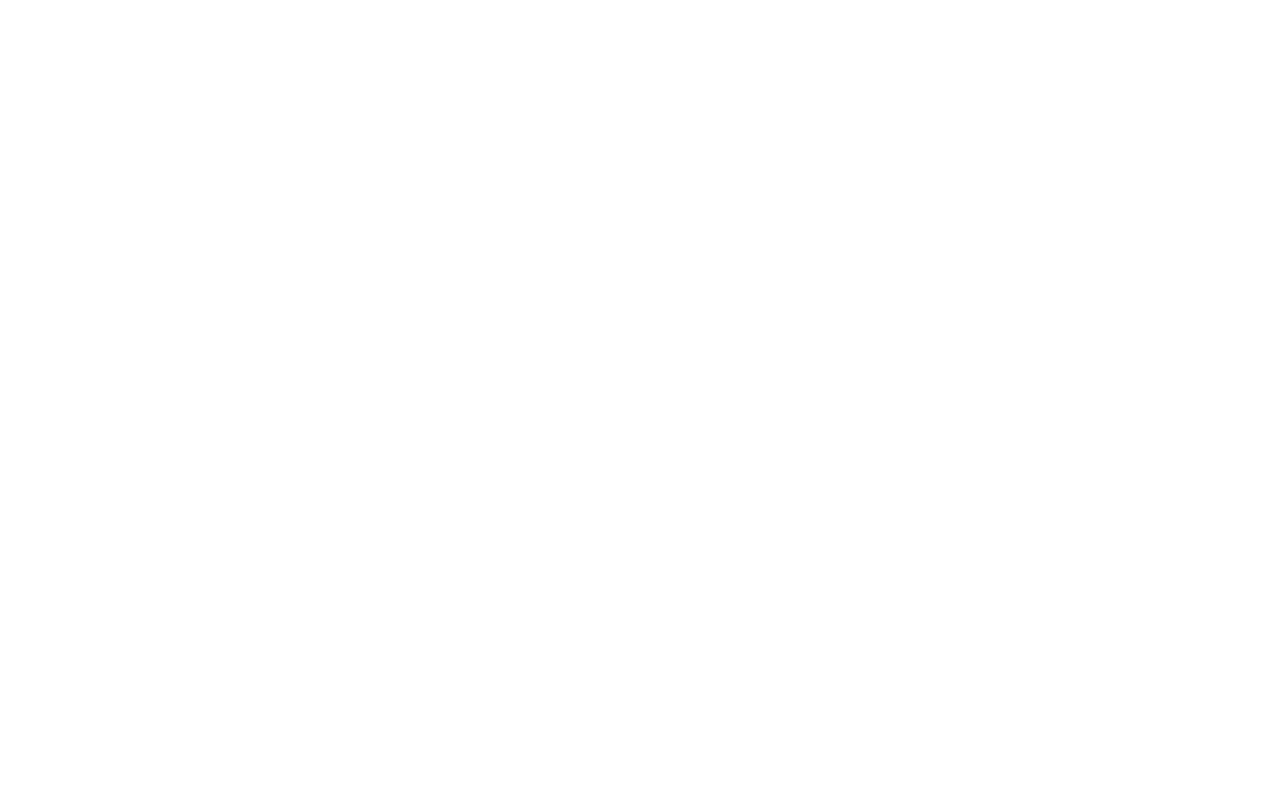
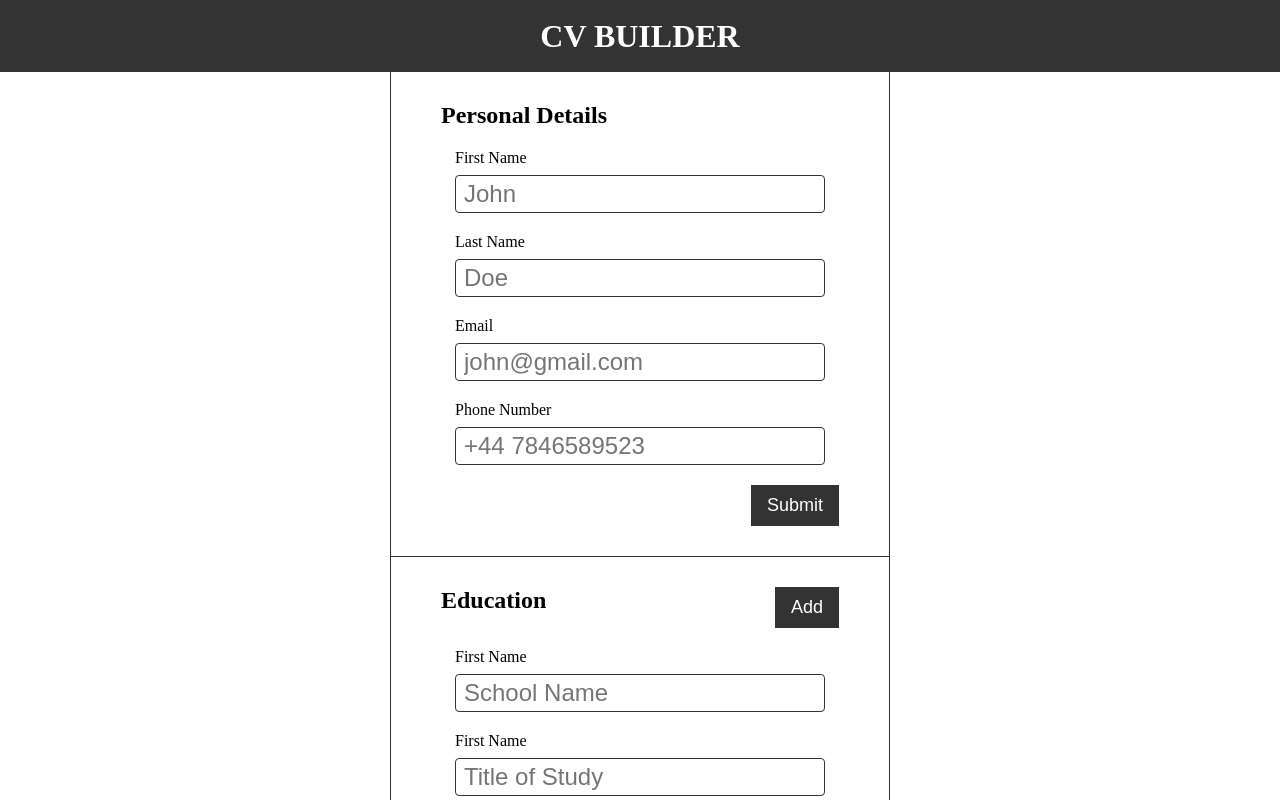
Before and after one commit to Tomd304/cv-project, a React (Create React App) app: page / in a window 1280 px wide. Shown: the top 800 px of the page. Built offline with nearby package versions, Linux system fonts and the light colour scheme.

Commit message:
Basic page forms created

```diff
--- a/src/App.js
+++ b/src/App.js
@@ -1,5 +1,20 @@
-function App() {
-  return <div className="App"></div>;
+import { Component } from "react";
+import { Navbar } from "./components/Navbar";
+import { Details } from "./components/Details";
+import { Education } from "./components/Education";
+import { Experience } from "./components/Experience";
+
+class App extends Component {
+  render() {
+    return (
+      <div className="App">
+        <Navbar />
+        <Details />
+        <Education />
+        <Experience />
+      </div>
+    );
+  }
 }
 
 export default App;
--- /dev/null
+++ b/src/components/Details.js
@@ -0,0 +1,33 @@
+import { Component } from "react";
+
+class Details extends Component {
+  constructor(props) {
+    super(props);
+  }
+  render() {
+    return (
+      <form className="input-form">
+        <h2 className="form-header">Personal Details</h2>
+        <div className="label-group">
+          <label>First Name</label>
+          <input placeholder="John" />
+        </div>
+        <div className="label-group">
+          <label>Last Name</label>
+          <input placeholder="Doe" />
+        </div>
+        <div className="label-group">
+          <label>Email</label>
+          <input placeholder="john@gmail.com" />
+        </div>
+        <div className="label-group">
+          <label>Phone Number</label>
+          <input placeholder="+44 7846589523" />
+        </div>
+        <button type="button">Submit</button>
+      </form>
+    );
+  }
+}
+
+export { Details };
--- /dev/null
+++ b/src/components/Education.js
@@ -0,0 +1,37 @@
+import { Component } from "react";
+
+class Education extends Component {
+  constructor(props) {
+    super(props);
+  }
+  render() {
+    return (
+      <form className="input-form">
+        <div className="row">
+          <h2 className="form-header">Education</h2>
+          <button type="button">Add</button>
+        </div>
+        <div className="label-group">
+          <label>First Name</label>
+          <input placeholder="School Name" />
+        </div>
+        <div className="label-group">
+          <label>First Name</label>
+          <input placeholder="Title of Study" />
+        </div>
+
+        <div className="label-group">
+          <label>Start Date</label>
+          <input type="date" />
+        </div>
+        <div className="label-group">
+          <label>End Date</label>
+          <input type="date" />
+        </div>
+        <button type="button">Submit</button>
+      </form>
+    );
+  }
+}
+
+export { Education };
--- /dev/null
+++ b/src/components/Experience.js
@@ -0,0 +1,39 @@
+import { Component } from "react";
+
+class Experience extends Component {
+  constructor(props) {
+    super(props);
+  }
+  render() {
+    return (
+      <form className="input-form">
+        <div className="row">
+          <h2 className="form-header">Experience</h2>
+          <button type="button">Add</button>
+        </div>
+        <div className="label-group">
+          <label>First Name</label>
+          <input placeholder="School Name" />
+        </div>
+        <div className="label-group">
+          <label>First Name</label>
+          <input placeholder="Title of Study" />
+        </div>
+
+        <div className="label-group">
+          <label>Start Date</label>
+          <input type="date" />
+        </div>
+        <div className="label-group">
+          <label>End Date</label>
+          <input type="date" />
+        </div>
+        <button className="add-experience-btn" type="button">
+          Submit
+        </button>
+      </form>
+    );
+  }
+}
+
+export { Experience };
--- /dev/null
+++ b/src/components/Navbar.js
@@ -0,0 +1,16 @@
+import { Component } from "react";
+
+class Navbar extends Component {
+  constructor(props) {
+    super(props);
+  }
+  render() {
+    return (
+      <div className="navbar-div">
+        <h1 className="navbar-title">CV BUILDER</h1>
+      </div>
+    );
+  }
+}
+
+export { Navbar };
--- a/src/index.js
+++ b/src/index.js
@@ -1,6 +1,7 @@
 import React from "react";
 import ReactDOM from "react-dom";
 import App from "./App";
+import "./styles.css";
 
 ReactDOM.render(
   <React.StrictMode>
--- /dev/null
+++ b/src/styles.css
@@ -0,0 +1,68 @@
+* {
+    padding: 0;
+    margin: 0;
+    box-sizing: border-box;
+}
+
+.App {
+    display: flex;
+    flex-direction: column;
+    align-items: center;
+
+}
+
+.navbar-div {
+    height: 72px;
+    display: flex;
+    justify-content: center;
+    align-items: center;
+    background-color: #333;
+    color: white;
+    width: 100%;
+}
+
+.input-form {
+    display: flex;
+    flex-direction: column;
+    gap: 20px;
+    padding: 30px 50px;
+    align-items: center;
+    border: 1px #333 solid;
+    border-top: none;
+    width: 500px;
+
+}
+
+input {
+    width: 100%;
+    border-radius: 4px;
+    font-size: 24px;
+    border: 1px solid #333;
+    padding: 4px 0px 4px 8px;
+}
+
+.form-header {
+    align-self: flex-start;
+}
+
+form button {
+    padding: 10px 16px;
+    font-size: 18px;
+    background-color: #333;
+    color: white;
+    border: none;
+    align-self: flex-end;
+}
+
+.label-group {
+    display: flex;
+    flex-direction: column;
+    gap: 8px;
+    width: 370px;
+}
+
+.row {
+    display: flex;
+    width: 100%;
+    justify-content: space-between;
+}
```
